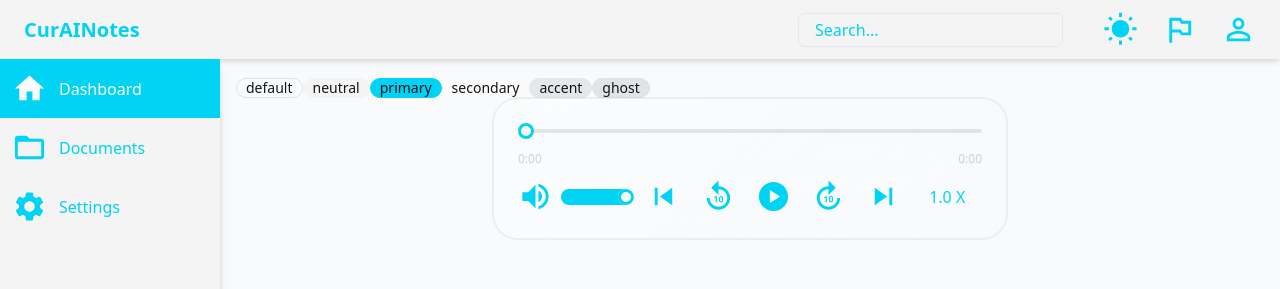
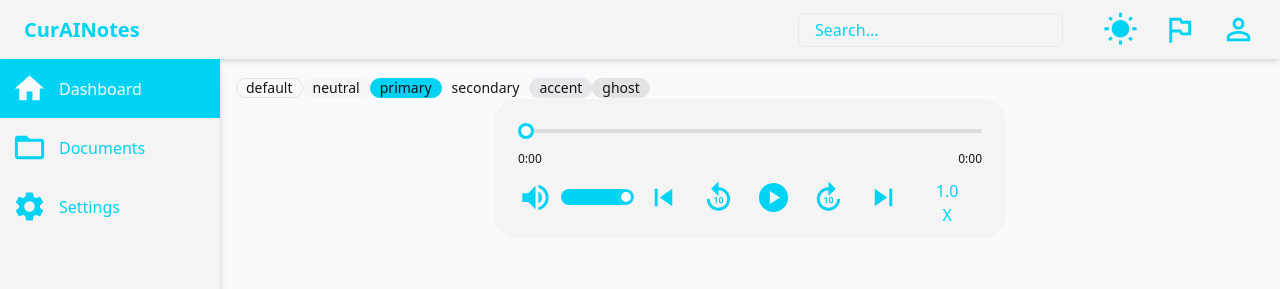
Before and after one commit to Markus-Scl/CuraiNotes, a React (Vite) app: page /profile in a window 1280 px wide. Shown: the top 289 px of the page. Built offline with nearby package versions, Linux system fonts and the light colour scheme.

Commit message:
added hover to buttons and changed bg color

```diff
--- a/src/components/AudioPlayer.tsx
+++ b/src/components/AudioPlayer.tsx
@@ -115,7 +115,7 @@ const AudioPlayer = () => {
 	}, [speedMenuOpen]);
 
 	return (
-		<div className="glass relative flex flex-col items-center justify-center p-6 w-full max-w-lg mx-auto rounded-3xl">
+		<div className="bg-neutral relative flex flex-col items-center justify-center p-6 w-full max-w-lg mx-auto rounded-3xl">
 			{/* Audio Element */}
 			<audio ref={audioRef} src="https://www.soundhelix.com/examples/mp3/SoundHelix-Song-1.mp3"></audio>
 
@@ -134,7 +134,7 @@ const AudioPlayer = () => {
 			/>
 
 			{/* Time Display */}
-			<div className="flex justify-between w-full text-xs text-gray-300">
+			<div className="flex justify-between w-full text-xs">
 				<span>{formatTime(currentTime)}</span>
 				<span>{formatTime(duration)}</span>
 			</div>
@@ -144,11 +144,13 @@ const AudioPlayer = () => {
 				{/* Volume Control */}
 				<div className="w-1/4 flex justify-center items-center relative">
 					{/* Volume Icon */}
-					{isMuted || volume === 0 ? (
-						<VolumeOffIcon fontSize="large" onClick={handleMute} className="text-primary cursor-pointer" />
-					) : (
-						<VolumeUpIcon fontSize="large" className="text-primary cursor-pointer" onClick={handleMute} />
-					)}
+					<button onClick={handleMute} className="rounded-md hover:bg-accent cursor-pointer">
+						{isMuted || volume === 0 ? (
+							<VolumeOffIcon fontSize="large" onClick={handleMute} className="text-primary" />
+						) : (
+							<VolumeUpIcon fontSize="large" className="text-primary" onClick={handleMute} />
+						)}
+					</button>
 
 					{/* Volume Slider next to the icon */}
 					<input
@@ -164,22 +166,29 @@ const AudioPlayer = () => {
 
 				{/* Play Controls */}
 				<div className="flex justify-center gap-5 w-2/3">
-					<SkipPreviousIcon className="text-primary cursor-pointer" fontSize="large" onClick={() => skip(-duration)} />
-					<Replay10Icon className="text-primary cursor-pointer" fontSize="large" onClick={() => skip(-10)} />
+					<button onClick={() => skip(-duration)} className="rounded-md hover:bg-accent cursor-pointer">
+						<SkipPreviousIcon className="text-primary" fontSize="large" />
+					</button>
+					<button onClick={() => skip(-10)} className="rounded-md hover:bg-accent cursor-pointer">
+						<Replay10Icon className="text-primary" fontSize="large" />
+					</button>
+
 					<div className="relative flex">
-						{isPlaying ? (
-							<PauseCircleIcon className="text-primary cursor-pointer" fontSize="large" onClick={togglePlay} />
-						) : (
-							<PlayCircleIcon className="text-primary cursor-pointer" fontSize="large" onClick={togglePlay} />
-						)}
+						<button onClick={togglePlay} className="rounded-md hover:bg-accent cursor-pointer">
+							{isPlaying ? <PauseCircleIcon className="text-primary" fontSize="large" /> : <PlayCircleIcon className="text-primary" fontSize="large" />}
+						</button>
 					</div>
-					<Forward10Icon className="text-primary cursor-pointer" fontSize="large" onClick={() => skip(10)} />
-					<SkipNextIcon className="text-primary cursor-pointer" fontSize="large" onClick={() => skip(duration)} />
+					<button onClick={() => skip(10)} className="rounded-md hover:bg-accent cursor-pointer">
+						<Forward10Icon className="text-primary" fontSize="large" onClick={() => skip(10)} />
+					</button>
+					<button onClick={() => skip(duration)} className="rounded-md hover:bg-accent cursor-pointer">
+						<SkipNextIcon className="text-primary" fontSize="large" />
+					</button>
 				</div>
 
 				{/* Playback Speed Icon with Dropdown */}
 				<div className="relative w-1/6 flex justify-center items-center">
-					<button ref={speedButtonRef} className="text-primary cursor-pointer" onClick={() => setSpeedMenuOpen((prev) => !prev)}>
+					<button ref={speedButtonRef} className="text-primary  hover:bg-accent w-9 h-9 rounded-md" onClick={() => setSpeedMenuOpen((prev) => !prev)}>
 						<h1>{speed}</h1>
 					</button>
 
```
